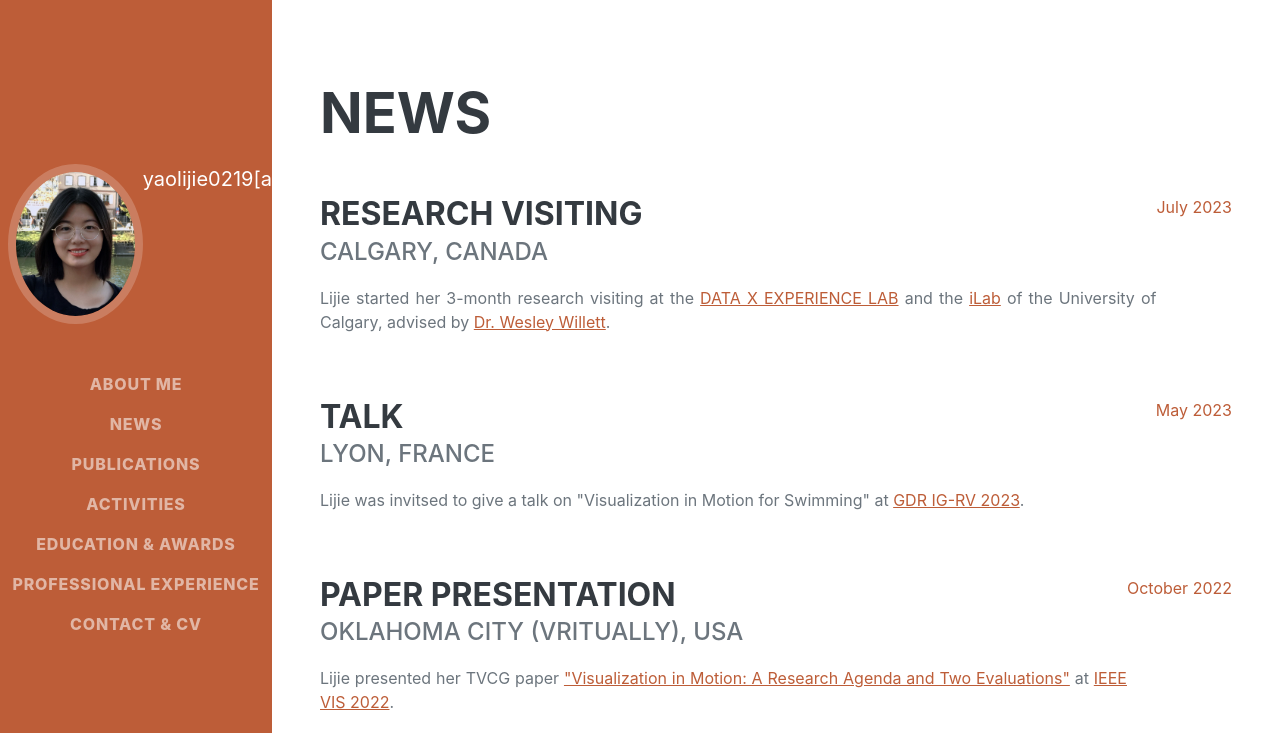
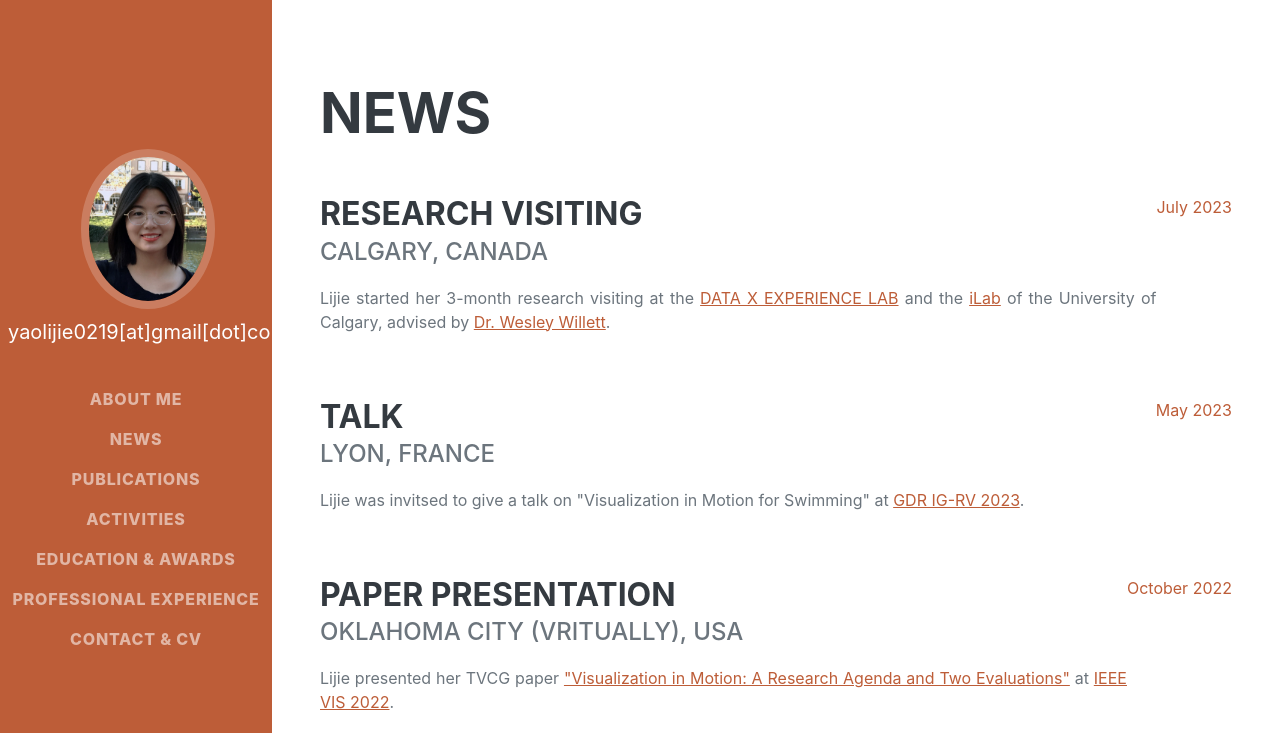
Before and after one commit to lyao0219/lyao0219.github.io, a plain HTML site: page news.html in a window 1280 px wide. Shown: the top 733 px of the page. Drawn offline with nearby package versions, Linux system fonts and the light colour scheme; a web font is replaced by a local one.

Commit message:
fix layout

```diff
--- a/news.html
+++ b/news.html
@@ -20,8 +20,10 @@
         <nav class="navbar navbar-expand-lg navbar-dark bg-primary fixed-top" id="sideNav">
             <a class="navbar-brand js-scroll-trigger" href="#page-top">
                 <span class="d-block d-lg-none">Lijie Yao 姚李捷</span>
-                <span class="d-none d-lg-block"><img class="img-fluid img-profile rounded-circle mx-auto mb-2" src="assets/img/LijieYao.jpg" alt="Lijie Yao's Photo" /></span>
-                </br><font color = "#fff">yaolijie0219[at]gmail[dot]com</font>
+                <div style="display:block">
+                    <div><span class="d-none d-lg-block"><img class="img-fluid img-profile rounded-circle mx-auto mb-2" src="assets/img/LijieYao.jpg" alt="Lijie Yao's Photo" /></span></div>
+                    <div><font color = "#fff">yaolijie0219[at]gmail[dot]com</font></div>
+                </div>
             </a>
         </br>
             <button class="navbar-toggler" type="button" data-bs-toggle="collapse" data-bs-target="#navbarResponsive" aria-controls="navbarResponsive" aria-expanded="false" aria-label="Toggle navigation"><span class="navbar-toggler-icon"></span></button>
```
Also changed, not shown: activities.html (+4 -2 lines), contact.html (+4 -2 lines), education.html (+4 -2 lines), index.html (+4 -2 lines), publications.html (+4 -2 lines), work.html (+4 -2 lines).
